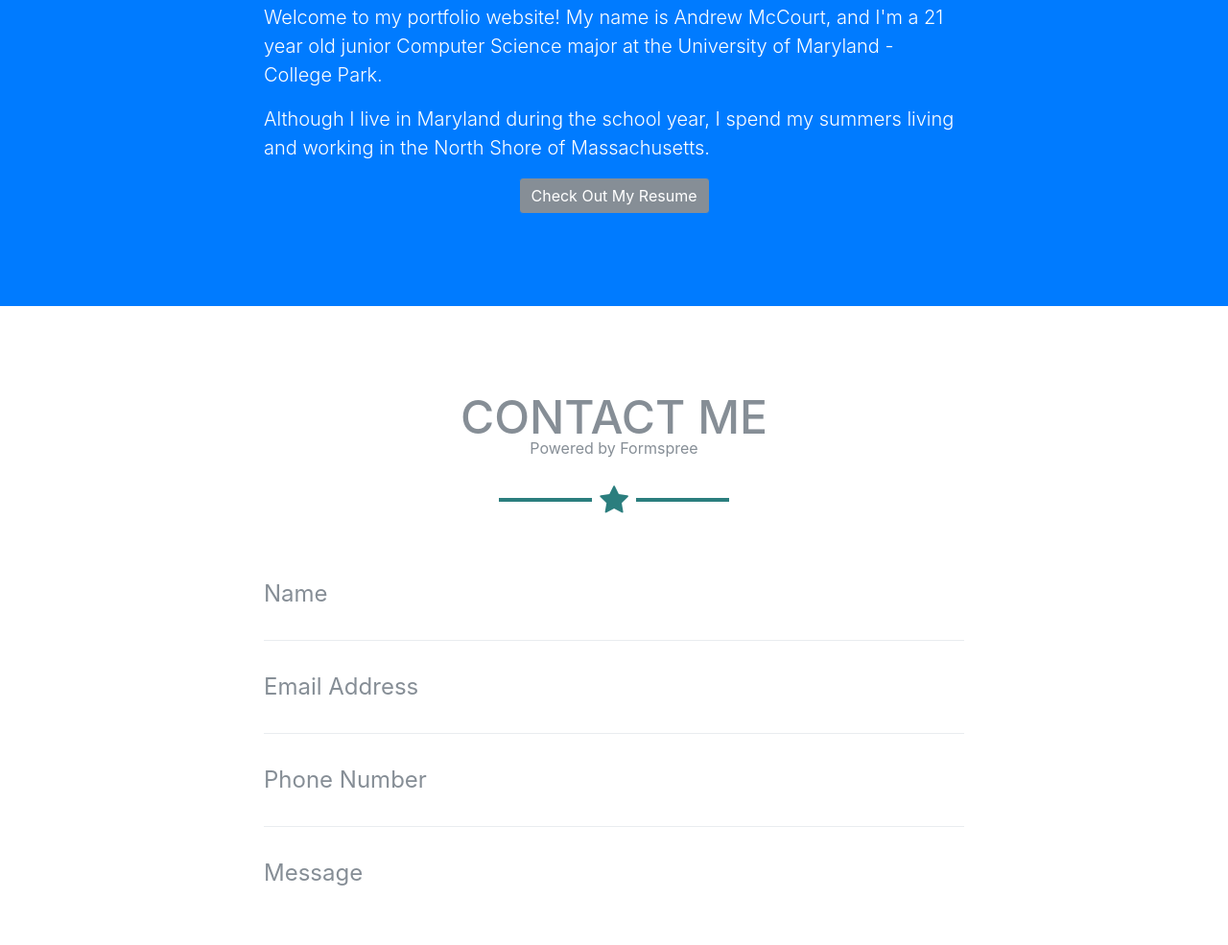
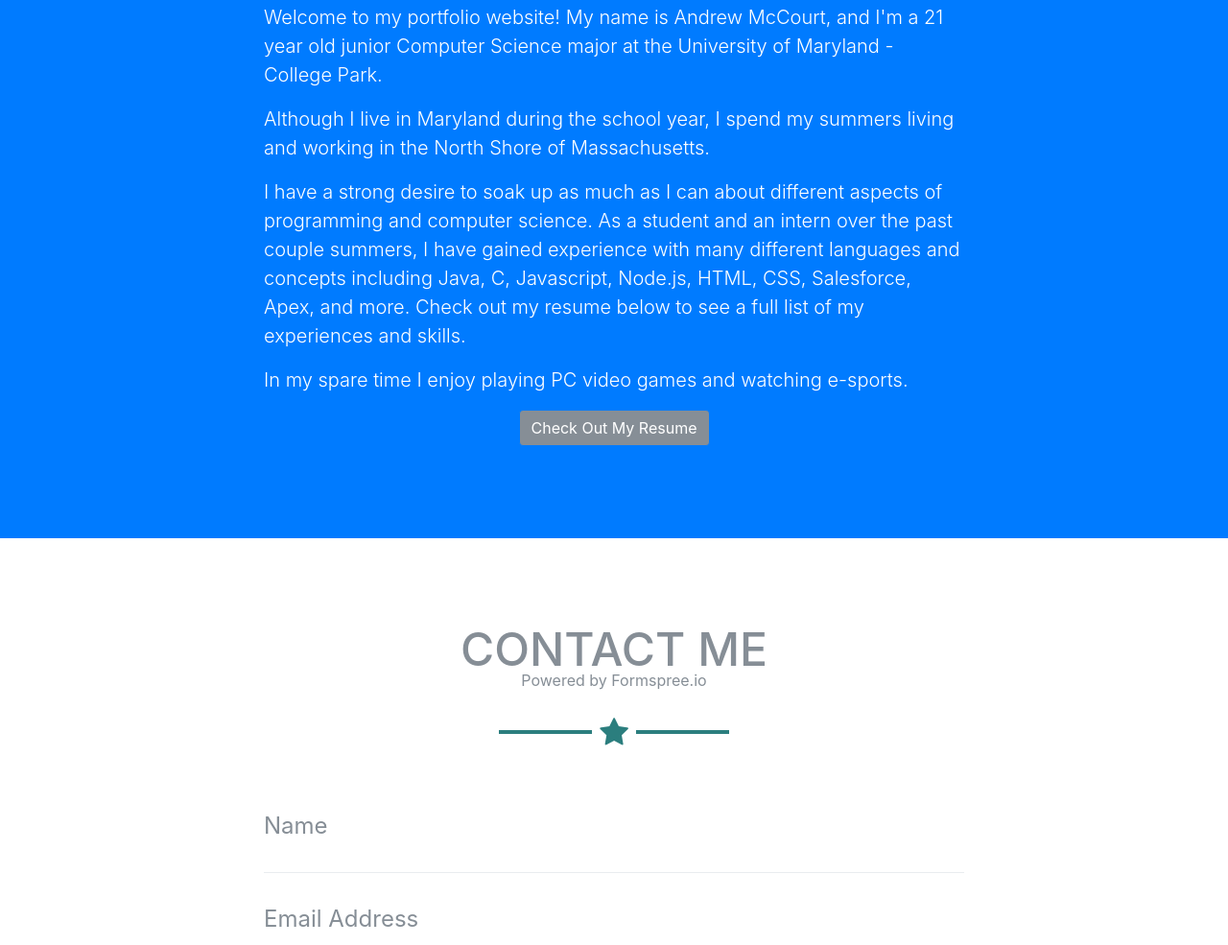
Before and after one commit to amccourt/amccourt.github.io, a website with bundled scripts: page index.html in a window 1280 px wide. Shown: the part 1868-2853 px from the top of the page at 96% size. Built offline with nearby package versions, Linux system fonts and the light colour scheme.

Commit message:
updating about-me

```diff
--- a/index.html
+++ b/index.html
@@ -142,6 +142,8 @@
           <div class="col-lg-8 mx-auto">
             <p class="lead">Welcome to my portfolio website!  My name is Andrew McCourt, and I'm a 21 year old junior Computer Science major at the University of Maryland - College Park.</p>
             <p class="lead">Although I live in Maryland during the school year, I spend my summers living and working in the North Shore of Massachusetts.</p>
+            <p class="lead">I have a strong desire to soak up as much as I can about different aspects of programming and computer science.  As a student and an intern over the past couple summers, I have gained experience with many different languages and concepts including Java, C, Javascript, Node.js, HTML, CSS, Salesforce, Apex, and more.  Check out my resume below to see a full list of my experiences and skills.</p>
+            <p class="lead">In my spare time I enjoy playing PC video games and watching e-sports.</p>
           </div>
           <!--
           <div class="col-lg-4 mr-auto">
@@ -159,7 +161,7 @@
     <section id="contact">
       <div class="container">
         <h2 class="text-center text-uppercase text-secondary mb-0">Contact Me</h2>
-        <p class="text-center text-secondary mb-0">Powered by Formspree</p>
+        <p class="text-center text-secondary mb-0">Powered by Formspree.io</p>
         <hr class="star-dark mb-5">
         <div class="row">
           <div class="col-lg-8 mx-auto">
```
